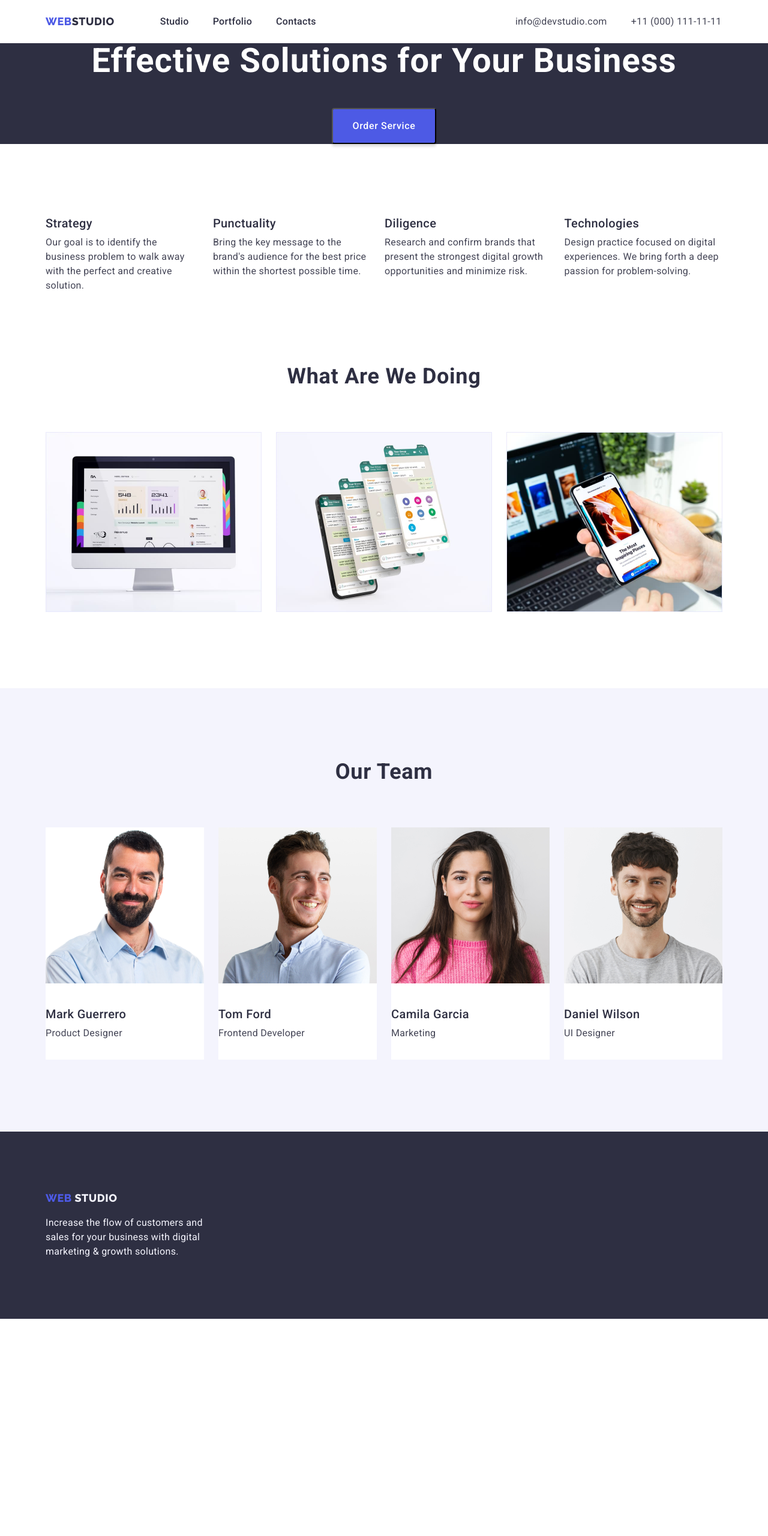
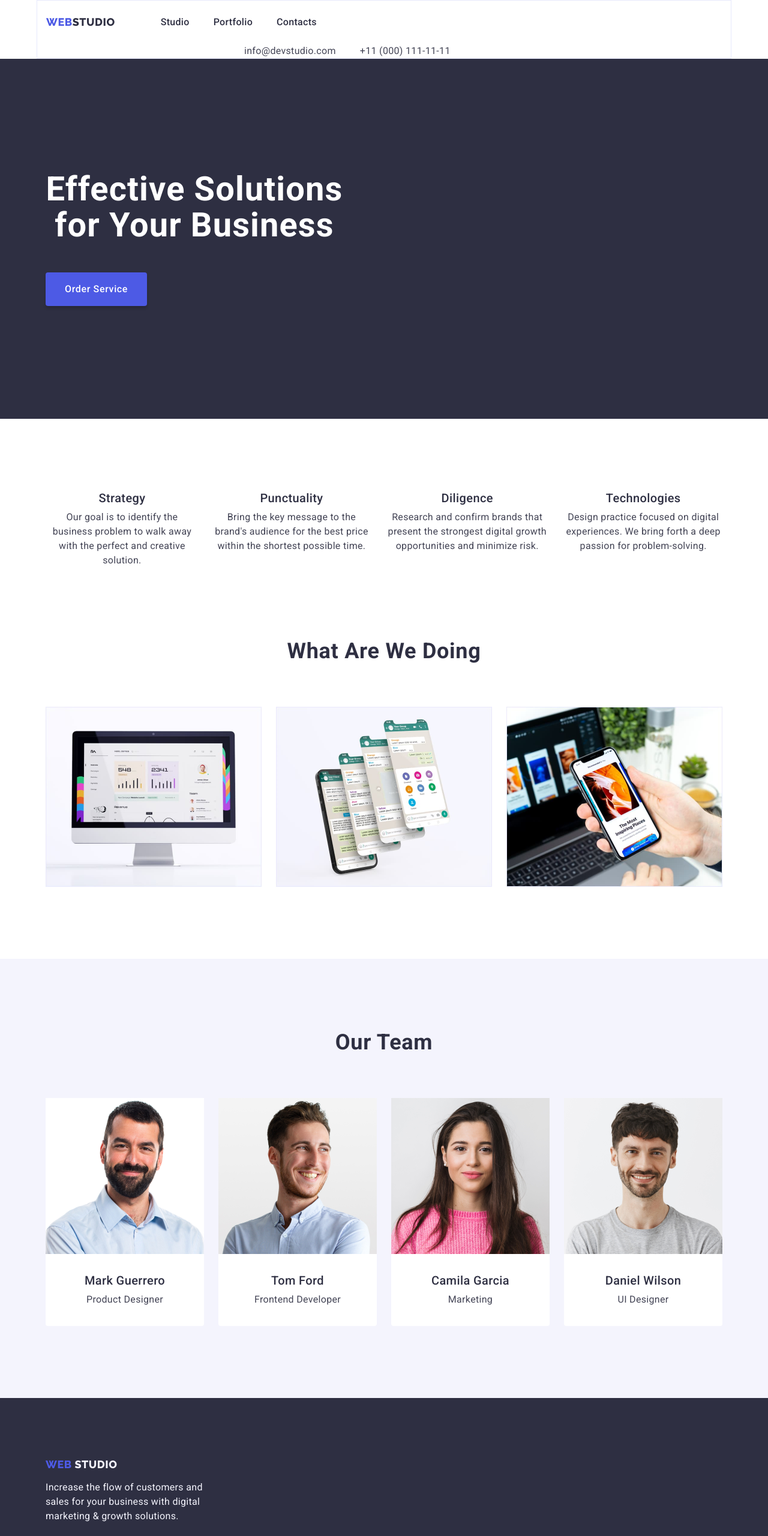
Before and after one commit to maershaa/goit-markup-hw-03, a plain HTML site: page index.html in a window 1280 px wide. Shown: the whole page at 60% size. Before the commit the page ends 2198 px from the top, so only its background shows below. Drawn offline with nearby package versions, Linux system fonts and the light colour scheme.

Commit message:
дз 3 попытка 2

```diff
--- a/css/style.css
+++ b/css/style.css
@@ -71,6 +71,9 @@ h1,h2,h3,h4,h5,h6,p,ul {
     margin: 0;
 }
 
+img {
+    display: block;
+}
 /* Убираем нумерацию и иное маркирование в списках */
 .list {
     list-style: none;
@@ -83,14 +86,20 @@ h1,h2,h3,h4,h5,h6,p,ul {
     text-decoration: none;
 }
 
+.header {
+border: 1px solid #e7e9fc;
+}
+
 .main-nav {
     display: flex;
     align-items: center;
+
+
 }
 
+.logo-style {
+    margin-right: 76px;
 
-
-.logo-style {
     font-family: "Raleway", sans-serif;
     letter-spacing: 0.03em;
     font-weight: 800;
@@ -108,8 +117,12 @@ h1,h2,h3,h4,h5,h6,p,ul {
 .site-nav {
     display: flex;
 
-    /* Задаем отступ от логтипа до меню */
-    margin-left: 76px;
+    /* для визначення відступів між пунктами меню
+    (можна використовувати margin-right: 40px для тега li
+    у класі, для останього li використовуємо
+    margin-right: 0 для обнулення відступів)
+    или так:
+    gap: 40px; */
 }
 
 
@@ -118,6 +131,7 @@ h1,h2,h3,h4,h5,h6,p,ul {
 .site-nav .item:not(:last-child){
 margin-right: 40px;
 }
+
 /* .site-nav .item {
     margin-right: 40px;
 }
@@ -134,8 +148,7 @@ margin-right: 40px;
 .site-nav .link {
     /* делаем область на которую кликать больше */
     display: block;
-    padding-top: 24px;
-    padding-bottom: 24px;
+    padding: 24px 0;
 
         font-weight: 500;
         line-height: 1.5;
@@ -166,7 +179,7 @@ margin-right: 40px;
 /* Задаем флекс для списка (номер телеона и почта)  */
 .header-address .list {
     display: flex;
-    margin-left: 332px;
+    margin-left: 330px;
 }
 
 /* Стиль для элементов списка (номер телефона и почта в шапке) */
@@ -195,6 +208,8 @@ color: #404bbf;
 font-size: 16px;
 line-height: 1.5;
 letter-spacing: 0.02em;
+
+text-align: center;
 }
 
 
@@ -202,6 +217,8 @@ letter-spacing: 0.02em;
 .footer {
     background-color: var(--title-text-color);
     color: var(--footer-text-color);
+
+    padding: 100px 0;
 }
 
 .footer-logo {
@@ -209,15 +226,17 @@ letter-spacing: 0.02em;
     margin-bottom: 16px;
 }
 
-.footer .container {
-    padding-top: 100px;
-    padding-bottom: 100px;
+.footer .logo-style {
+    display: inline-block;
+    margin-bottom: 16px;
 }
 
 .footer .text {
     display: flex;
     width: 25%;
-    margin-top: 16px;
+
+    text-align: left;
+
 }
 
 /* СТИЛИ ГЛАВНОЙ СТРАНИЦЫ */
@@ -239,9 +258,15 @@ letter-spacing: 0.02em;
     cursor:pointer;
 
     box-shadow: 0px 4px 4px rgba(0, 0, 0, 0.15);
+    border: none;
     border-radius: 4px;
 
+    display: block;
+    min-width: 169px;
+    height: 56px;
     padding: 16px 32px;
+
+
 }
 
 .main-button:hover,
@@ -252,6 +277,9 @@ letter-spacing: 0.02em;
 
 /* СЕКЦИЯ 1 (главная)*/
 .hero {
+padding: 188px 0;
+
+
     background-color: var(--title-text-color);
 text-align: center;
 }
@@ -276,7 +304,7 @@ text-align: center;
         text-align: center;
         letter-spacing: 0.02em;
 
-
+max-width: 496px;
         margin-top: 0;
         margin-bottom: 48px;
 }
@@ -296,6 +324,8 @@ text-align: center;
 
         margin-top: 0;
         margin-bottom: 8px;
+
+        text-align: center;
 }
 
 /* Общий стиль для аналогчиных абзацев секции  2 и 4 */
@@ -318,6 +348,9 @@ text-align: center;
 display: flex;
 }
 
+.goals-list {
+    flex-basis: calc((100% - 72px) / 4)
+}
 /* Общий стиль внешних отступов margin для аналогчиных списков */
 .goals-list .item:not(:last-child),
 .screens-list .item:not(:last-child),
@@ -357,13 +390,20 @@ margin-bottom: 72px;
 /* Стили для элементов ли с карточками членов команды */
 .team-member {
 background-color: #FFFFFF;
-padding-bottom: 32px;
+
+border-radius: 0px 0px 4px 4px;
 }
 
-.team-member > img {
-    margin-bottom: 32px;
+.team-member > .member-and-position {
+ padding: 32px 16px;
+
 }
+
 /* СТИЛИ СТРАНИЦЫ ПОРТФОЛИО */
+.porfolio {
+    padding-top: 96px;
+    padding-bottom: 120px;
+}
 
 .potfolio-nav-buttons  {
     color: #4d5ae5;
@@ -391,14 +431,12 @@ padding-bottom: 32px;
     color: #FFFFFF;
     background-color: var(--primary-text-color-active);
 
+    border: 1px solid transparent;
     box-shadow: 0px 3px 1px rgba(0, 0, 0, 0.1), 0px 2px 1px rgba(0, 0, 0, 0.08), 0px 2px 2px rgba(0, 0, 0, 0.12);
     border-radius: 4px;
 }
 
 .porfolio-nav {
-margin-top: 96px;
-margin-bottom: 72px;
-
 justify-content: center;
 }
 
@@ -414,12 +452,11 @@ margin-bottom: 32px;
 .portfolio-items {
     display: flex;
     flex-wrap: wrap;
-
-    margin-bottom: 120px;
 }
  .portfolio-items .item {
 width:360px;
  }
+
   .portfolio-items .item {
     padding-bottom: 32px;;
 
@@ -429,6 +466,13 @@ width:360px;
     background: #FFFFFF;
     border: 1px solid #E7E9FC;
  }
+ .portfolio-items > .examples {
+    padding: 32px 16px;
+    border: 1px solid #e7e9fc;
+    border-top: none;
+
+ }
+
  /* Убираем у каждого крайнего справа элемента
  списка с фото margin righy */
  .portfolio-items .item:nth-child(3n) {
--- a/index.html
+++ b/index.html
@@ -26,13 +26,14 @@
 
 <body>
   <!-- Шапка сайта -->
-  <header>
-    <div class="container main-nav">
+  <header class="container header">
+
+    <nav class="main-nav">
+      <!-- Логотип это как правило ссылка. Оформляем соответственно
+                          ./index.html - отправляет на главную страничку-->
       <!-- Оборачиваем в nav логотип и навигационное меню. ссылки на номер телефона не относятся к навигации-->
       <a href="./index.html" class="logo-style link"> Web<span class="nav-logo">Studio</span></a>
-      <nav>
-        <!-- Логотип это как правило ссылка. Оформляем соответственно
-                          ./index.html - отправляет на главную страничку-->
+
       <ul class="site-nav list">
         <li class="item"><a href="./index.html" class="link"> Studio </a></li>
         <li class="item"><a href="./portfolio.html" class="link"> Portfolio </a></li>
@@ -46,7 +47,7 @@
         <li class="item"> <a href="tel:+110001111111" class="link">+11 (000) 111-11-11</a></li>
       </ul>
     </address>
-    </div>
+
 
   </header>
 
@@ -54,8 +55,10 @@
   <main>
 
     <section class="hero">
+      <div class="container">
         <h1 class="hero-title">Effective Solutions for Your Business</h1>
         <button type="button" class="main-button"> Order Service</button>
+      </div>
     </section>
 
     <!-- SECTION 2 - Our goals -->
@@ -119,28 +122,39 @@
         <ul class="team-list list">
           <li class="team-member">
             <img src="./images/MarkGuerrero.jpg" alt="Mark Guerrero" width="264">
+            <div class="member-and-position">
               <h3 class="title">Mark Guerrero</h3>
               <p class="text">Product Designer</p>
+            </div>
+
 
           </li>
           <li class="team-member">
             <img src="./images/TomFord.jpg" alt="Tom Ford" width="264">
+            <div class="member-and-position">
               <h3 class="title">Tom Ford</h3>
               <p class="text">Frontend Developer</p>
+            </div>
 
           </li>
           <li class="team-member">
 
             <img src="./images/CamilaGarcia.jpg" alt="Camila Garcia" width="264">
+            <div class="member-and-position">
               <h3 class="title">Camila Garcia</h3>
               <p class="text">Marketing</p>
+            </div>
+
 
           </li>
           <li class="team-member">
 
             <img src="./images/DanielWilson.jpg" alt="Daniel Wilson" width="264">
+            <div class="member-and-position">
               <h3 class="title">Daniel Wilson</h3>
               <p class="text">UI Designer</p>
+            </div>
+
 
           </li>
         </ul>
```
Also changed, not shown: portfolio.html (+35 -6 lines). Lines whose indentation alone changed are shown as unchanged.
